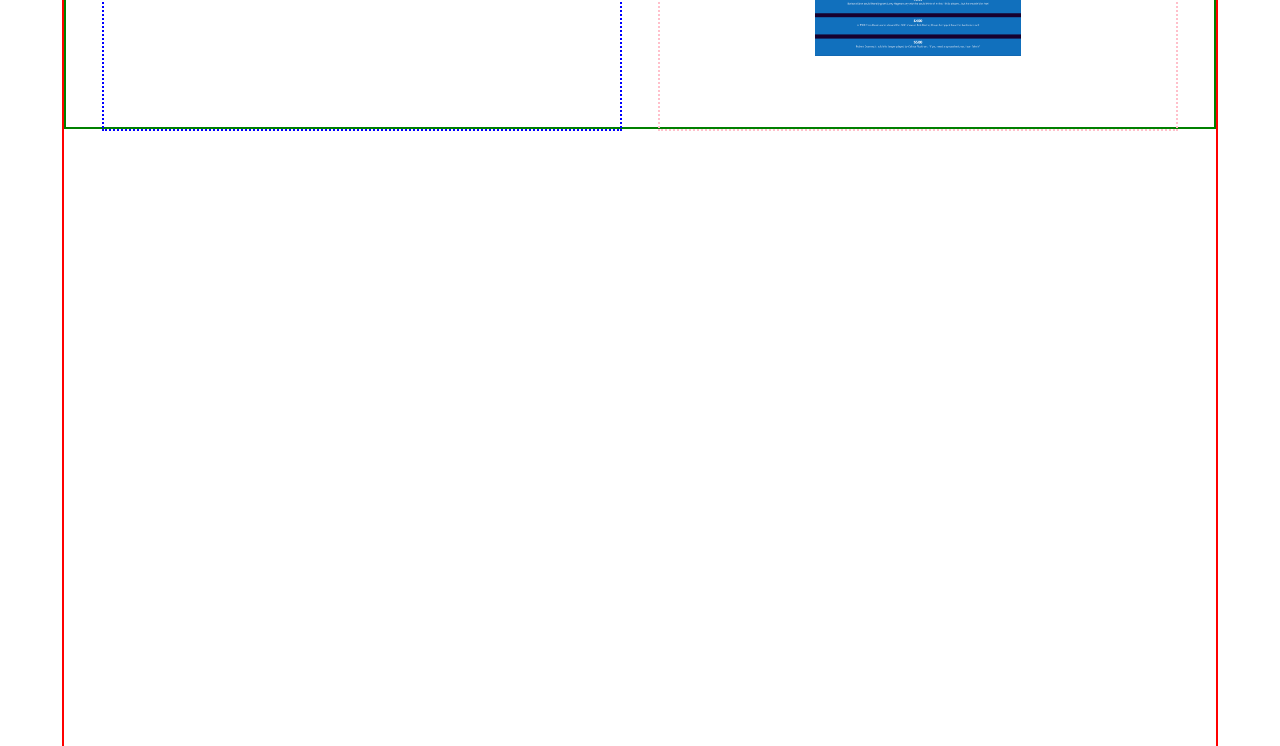
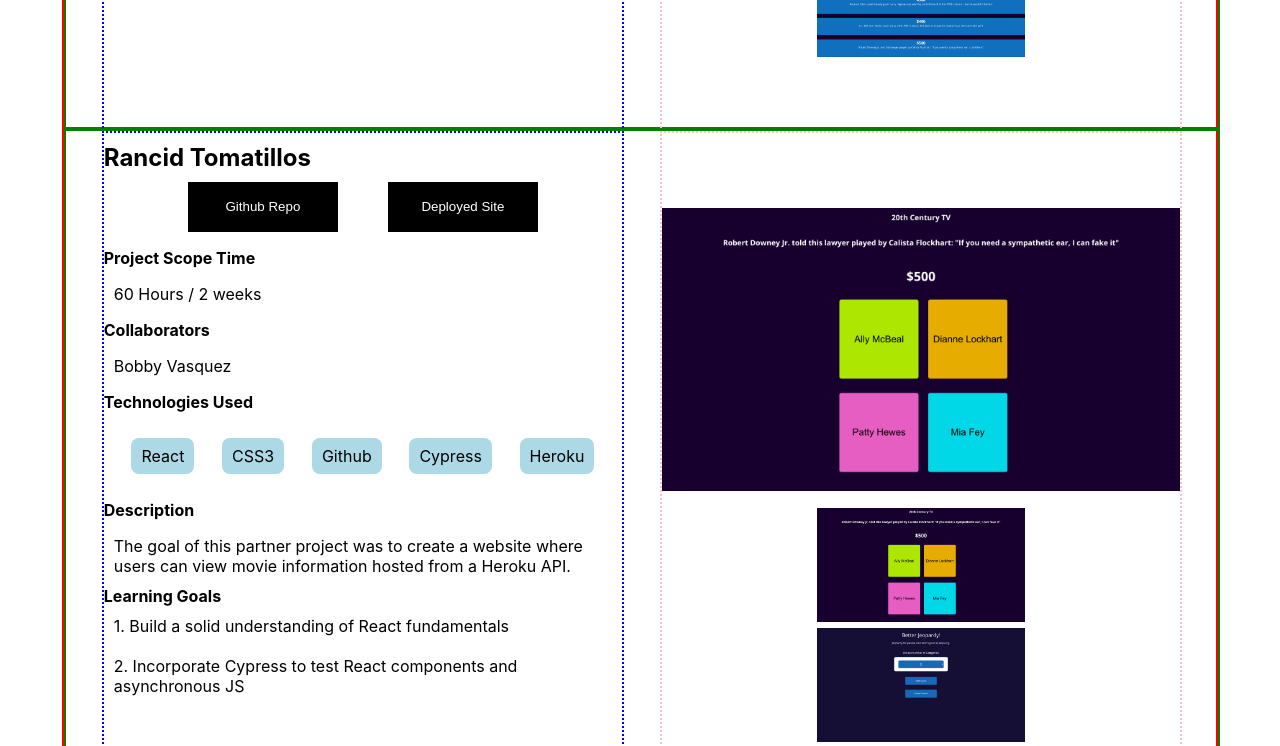
Before and after one commit to shawnmcmahon/portfolio, a React (Create React App) app: page /portfolio in a window 1280 px wide. Shown: the part 940-1686 px from the top of the page. Built offline with nearby package versions, Linux system fonts and the light colour scheme.

Commit message:
Add Rancid tomattillos to the Portfolio state

```diff
--- a/src/Components/Portfolio/Portfolio.css
+++ b/src/Components/Portfolio/Portfolio.css
@@ -14,5 +14,5 @@
   width: 90%;
   height: 90%;
   display: flex;
-  justify-content: center;
+  flex-direction: column;
 }
--- a/src/Components/Portfolio/Portfolio.js
+++ b/src/Components/Portfolio/Portfolio.js
@@ -20,11 +20,22 @@ const Portfolio = () => {
         bj1, bj2, bj3],
         githubRepo: 'https://github.com/shawnmcmahon/better-jeopardy',
         deployedSite: 'https://better-jeopardy.herokuapp.com/'
-    }
+    },
+    {
+      number: 2,
+      title: "Rancid Tomatillos",
+      time: "60 Hours / 2 weeks",
+      collaborators: ["Bobby Vasquez"],
+      technologiesUsed: ["React", "CSS3", "Github", "Cypress", "Heroku"],
+      description: "The goal of this partner project was to create a website where users can view movie information hosted from a Heroku API.",
+      learningGoals: ["1. Build a solid understanding of React fundamentals", "2. Incorporate Cypress to test React components and asynchronous JS"],
+      pictures: [
+      bj1, bj2, bj3],
+      githubRepo: 'https://github.com/shawnmcmahon/rancid-tomatillos',
+      deployedSite: 'https://rancid-tomatillos-smbv.herokuapp.com/'
+  }
 ])
 
-
-console.log('portfolio', portfolio)
 
   const projectPreviews = portfolio.map((currentProject, index) => {
     return (
```
